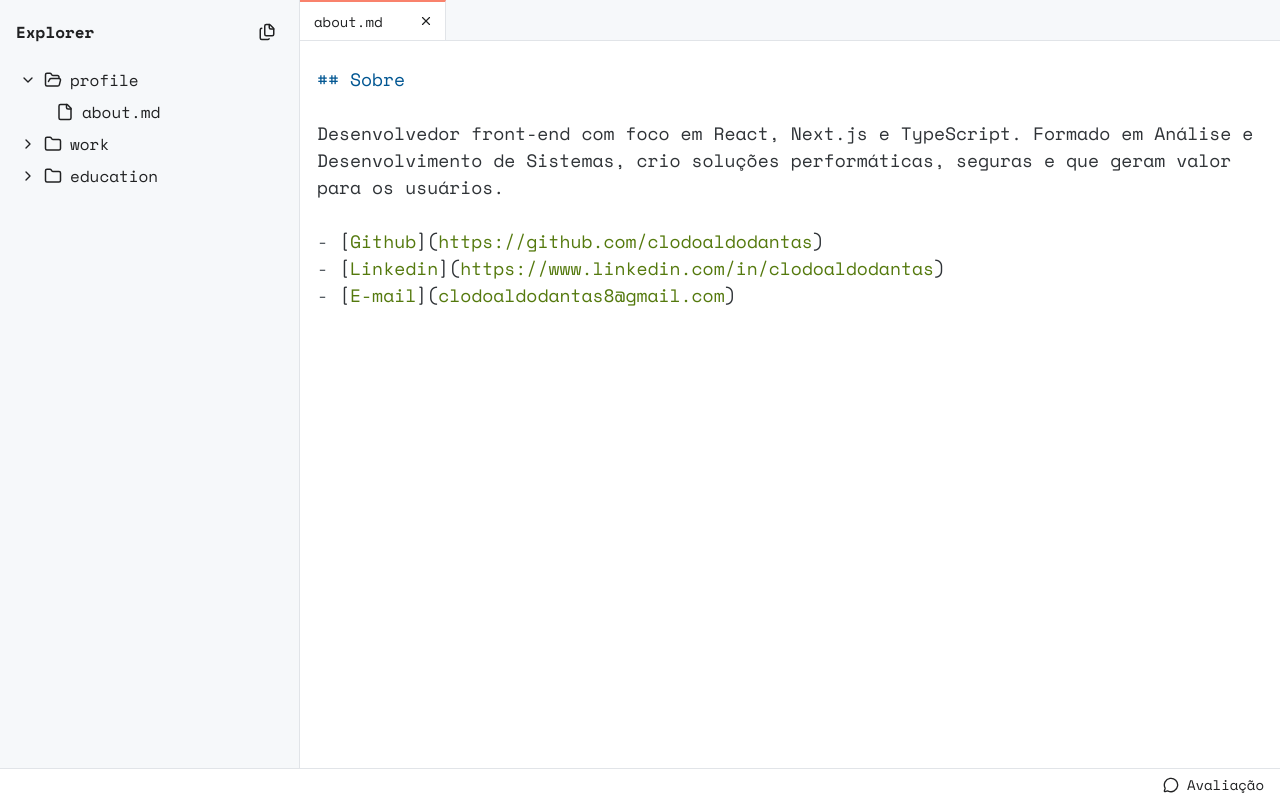
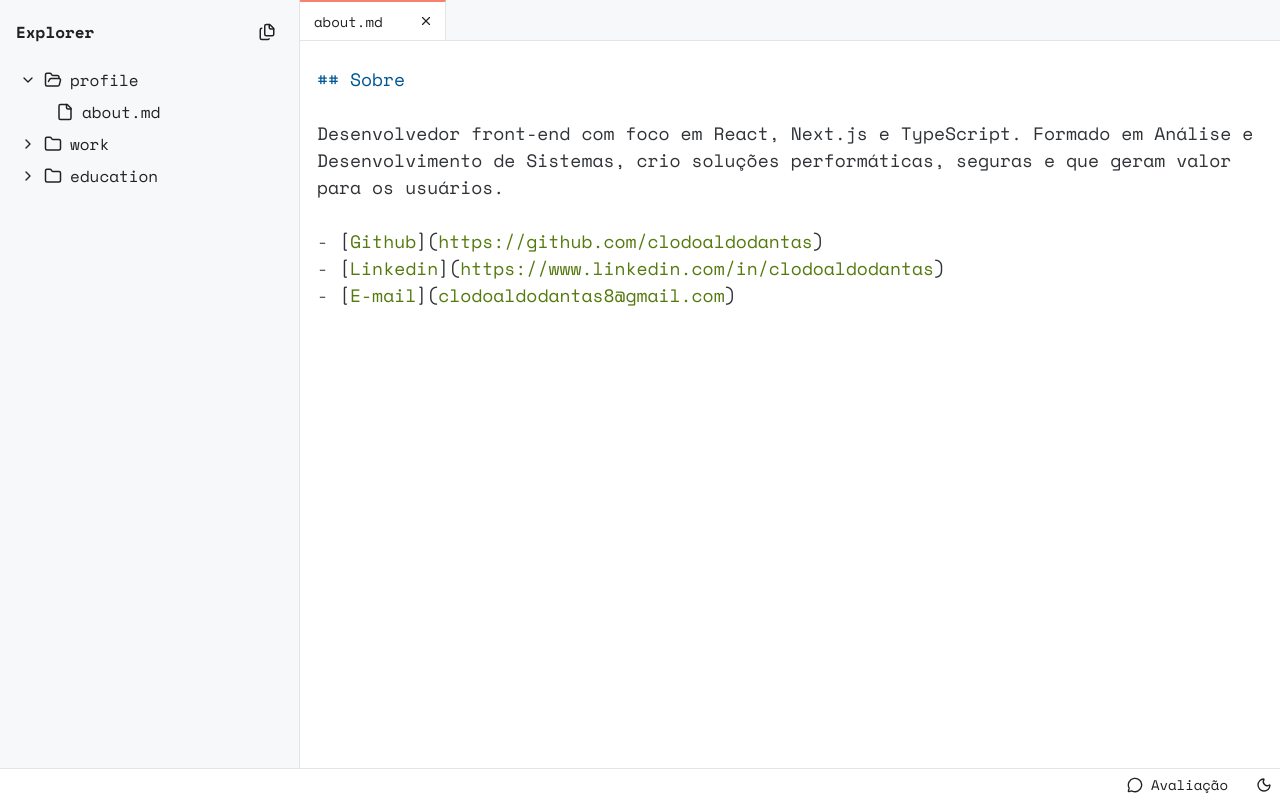
Before and after one commit to ClodoaldoDantas/clodoaldo.dev, a Next.js app: page /docs/about in a window 1280 px wide. Built offline with nearby package versions, Linux system fonts and the light colour scheme.

Commit message:
feat: add theme toggle functionality and preferences store; update editor and status bar components

```diff
--- a/package.json
+++ b/package.json
@@ -15,7 +15,8 @@
     "radix-ui": "^1.4.3",
     "react": "19.1.0",
     "react-dom": "19.1.0",
-    "react-syntax-highlighter": "^15.6.6"
+    "react-syntax-highlighter": "^15.6.6",
+    "zustand": "^5.0.8"
   },
   "devDependencies": {
     "@biomejs/biome": "2.2.0",
--- a/src/app/docs/[slug]/_components/editor/index.tsx
+++ b/src/app/docs/[slug]/_components/editor/index.tsx
@@ -1,8 +1,11 @@
+"use client";
+
 import SyntaxHighlighter from "react-syntax-highlighter";
 import {
   stackoverflowDark,
   stackoverflowLight,
 } from "react-syntax-highlighter/dist/esm/styles/hljs";
+import { usePreferencesStore } from "@/store/preferences";
 
 type EditorProps = {
   content: string;
@@ -10,12 +13,12 @@ type EditorProps = {
 };
 
 export function Editor({ content, language = "markdown" }: EditorProps) {
-  const isDarkMode = false; // Replace with actual theme detection logic
+  const theme = usePreferencesStore((state) => state.theme);
 
   return (
     <SyntaxHighlighter
       language={language}
-      style={isDarkMode ? stackoverflowDark : stackoverflowLight}
+      style={theme === "dark" ? stackoverflowDark : stackoverflowLight}
       customStyle={{ fontSize: 18, background: "transparent" }}
       wrapLongLines
     >
--- a/src/app/docs/[slug]/page.module.scss
+++ b/src/app/docs/[slug]/page.module.scss
@@ -1,3 +1,4 @@
 .container {
   padding: 1rem 0.5rem;
+  max-width: 75rem;
 }
--- a/src/components/explorer/index.tsx
+++ b/src/components/explorer/index.tsx
@@ -1,4 +1,4 @@
-import { FilesIcon, SearchIcon } from "lucide-react";
+import { FilesIcon } from "lucide-react";
 import { Dialog } from "radix-ui";
 import { getAllDocuments } from "@/utils/markdown";
 import { CommandMenu } from "../command-menu";
--- a/src/components/status-bar/index.tsx
+++ b/src/components/status-bar/index.tsx
@@ -1,11 +1,13 @@
 import { FeedbackDialog } from "./feedback-dialog";
 import styles from "./styles.module.scss";
+import { ThemeToggle } from "./theme-toggle";
 
 export function StatusBar() {
   return (
     <div className={styles.statusBar}>
       <div className={styles.statusBarContainer}>
         <FeedbackDialog />
+        <ThemeToggle />
       </div>
     </div>
   );
--- a/src/components/status-bar/styles.module.scss
+++ b/src/components/status-bar/styles.module.scss
@@ -21,4 +21,5 @@
   display: flex;
   align-items: center;
   justify-content: flex-end;
+  gap: 0.25rem;
 }
--- /dev/null
+++ b/src/components/status-bar/theme-toggle/index.tsx
@@ -0,0 +1,32 @@
+"use client";
+
+import { MoonIcon, SunIcon } from "lucide-react";
+import { useEffect } from "react";
+import { usePreferencesStore } from "@/store/preferences";
+import styles from "./styles.module.scss";
+
+export function ThemeToggle() {
+  const theme = usePreferencesStore((state) => state.theme);
+  const setTheme = usePreferencesStore((state) => state.setTheme);
+
+  const isDarkTheme = theme === "dark";
+
+  const handleThemeChange = () => {
+    setTheme(isDarkTheme ? "light" : "dark");
+  };
+
+  useEffect(() => {
+    document.documentElement.setAttribute("data-theme", theme);
+  }, [theme]);
+
+  return (
+    <button
+      type="button"
+      aria-label="Alternar tema"
+      className={styles.themeToggleButton}
+      onClick={handleThemeChange}
+    >
+      {isDarkTheme ? <SunIcon size={16} /> : <MoonIcon size={16} />}
+    </button>
+  );
+}
--- /dev/null
+++ b/src/components/status-bar/theme-toggle/styles.module.scss
@@ -0,0 +1,17 @@
+.themeToggleButton {
+  appearance: none;
+  border: 0;
+  height: 100%;
+  padding: 0 0.5rem;
+
+  background-color: transparent;
+  color: var(--text-color);
+
+  display: flex;
+  align-items: center;
+  justify-content: center;
+
+  &:hover {
+    background-color: var(--item-hover-bg);
+  }
+}
--- /dev/null
+++ b/src/store/preferences.ts
@@ -0,0 +1,21 @@
+import { create } from "zustand";
+import { persist } from "zustand/middleware";
+
+type Theme = "light" | "dark";
+
+interface PreferencesState {
+  theme: Theme;
+  setTheme: (newTheme: Theme) => void;
+}
+
+export const usePreferencesStore = create<PreferencesState>()(
+  persist(
+    (set) => ({
+      theme: "light",
+      setTheme: (newTheme) => set({ theme: newTheme }),
+    }),
+    {
+      name: "@clodoaldo.dev/preferences",
+    },
+  ),
+);
```
Also changed, not shown: 1 other file (tests, documents, lock files or other folders).
